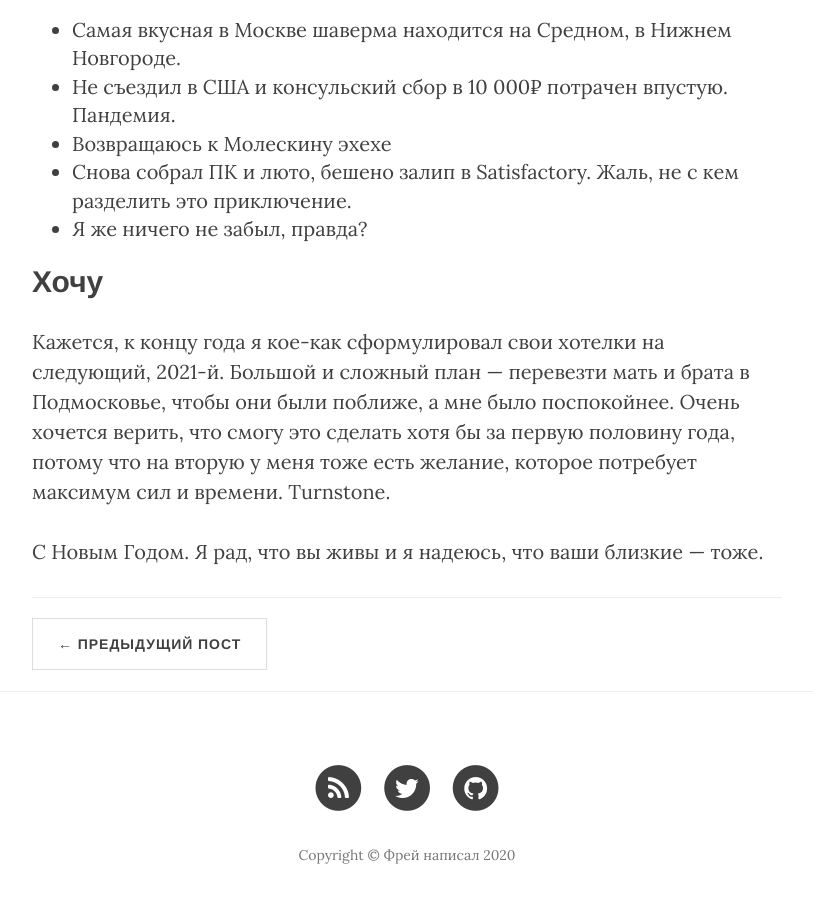
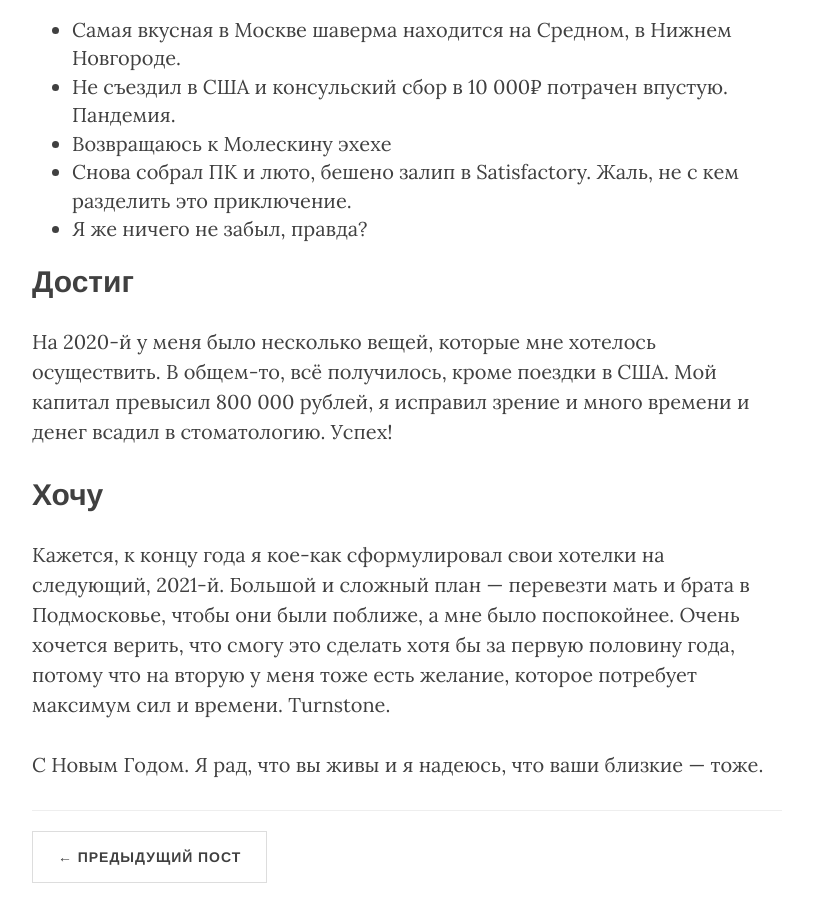
Before and after one commit to Freika/freika.github.io, a Jekyll site: the page built from _posts/2021-01-01-itogi-2020.md, in a window 1280 px wide and 900 px high, scrolled down 3288 px. Shown: the whole window, without its empty margins (233-1046 px from the left). Built offline with Jekyll 4.4.1, drawn with Linux system fonts in a browser that asks for light colours; nearby versions of some CDN libraries; comment, search, counter and statistics services are not loaded.

Commit message:
Add done.

```diff
--- a/_posts/2021-01-01-itogi-2020.md
+++ b/_posts/2021-01-01-itogi-2020.md
@@ -52,6 +52,10 @@ description: "Wait, what, that's it?"
 - Снова собрал ПК и люто, бешено залип в Satisfactory. Жаль, не с кем разделить это приключение.
 - Я же ничего не забыл, правда?
 
+## Достиг
+
+На 2020-й у меня было несколько вещей, которые мне хотелось осуществить. В общем-то, всё получилось, кроме поездки в США. Мой капитал превысил 800 000 рублей, я исправил зрение и много времени и денег всадил в стоматологию. Успех!
+
 ## Хочу
 
 Кажется, к концу года я кое-как сформулировал свои хотелки на следующий, 2021-й. Большой и сложный план — перевезти мать и брата в Подмосковье, чтобы они были поближе, а мне было поспокойнее. Очень хочется верить, что смогу это сделать хотя бы за первую половину года, потому что на вторую у меня тоже есть желание, которое потребует максимум сил и времени. Тurnstone.
```
